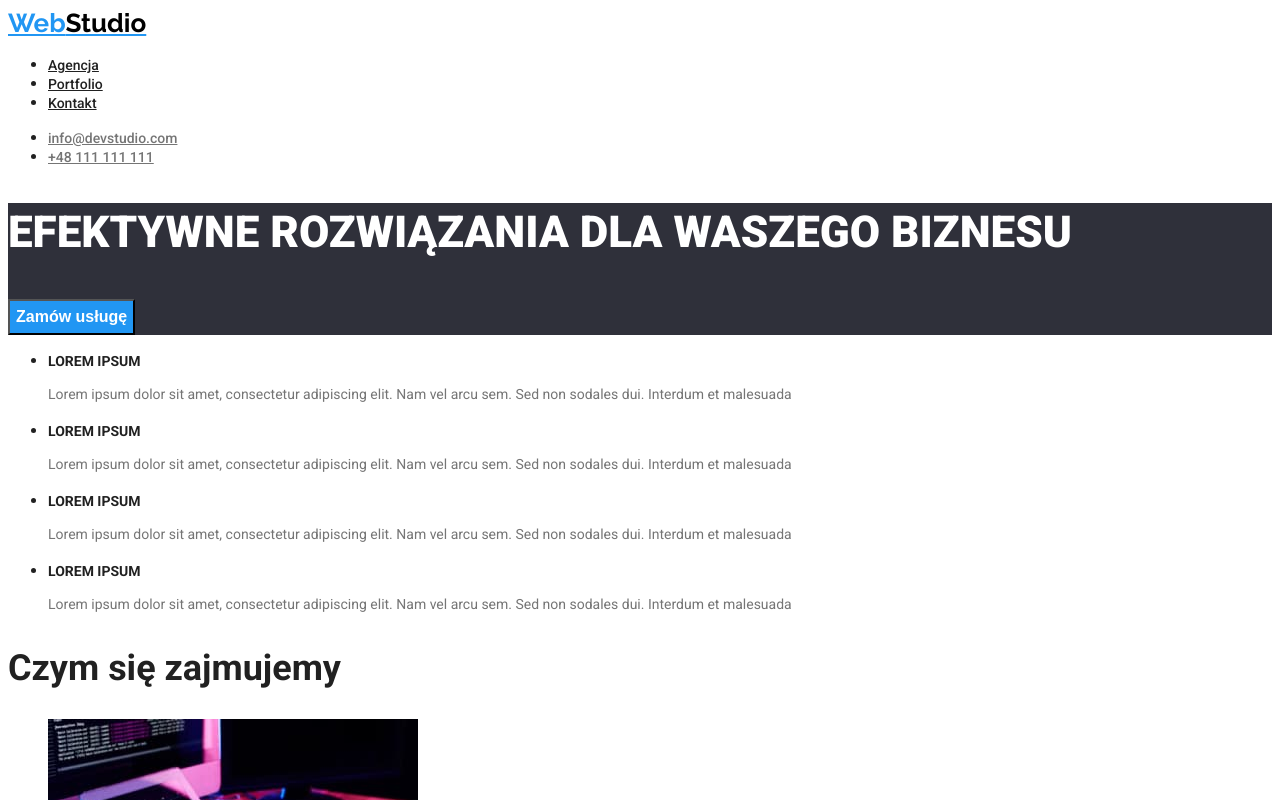
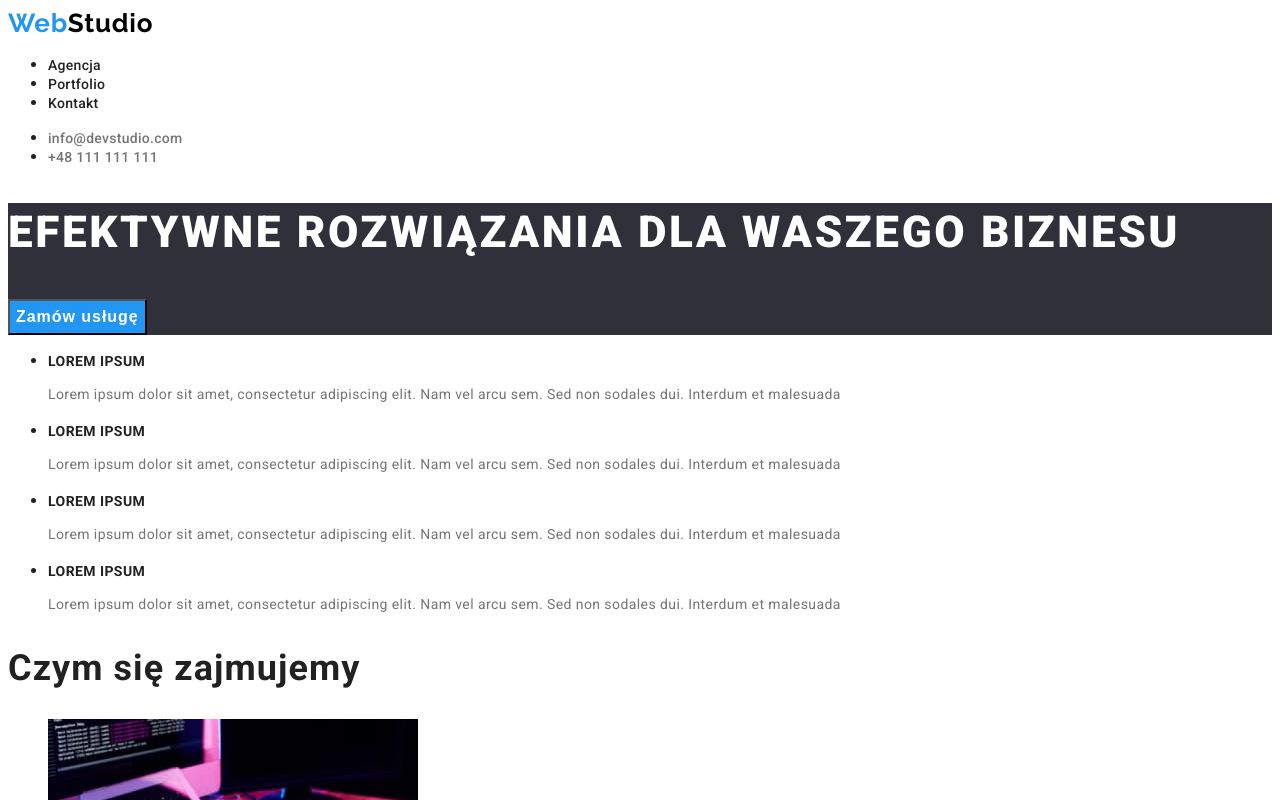
Before and after one commit to lesniakl/goit-markup-hw-02, a plain HTML site: page index.html in a window 1280 px wide. Both pictures are taken after a click on the button "Zamów usługę". Shown: the top 800 px of the page. Drawn offline with Linux system fonts and the light colour scheme.

Commit message:
Updated styling and fixed order button

```diff
--- a/css/styles.css
+++ b/css/styles.css
@@ -15,7 +15,9 @@ body {
   font-weight: 700;
   font-size: 26px;
   line-height: 1.2;
+  letter-spacing: 0.03em;
   color: var(--active-element);
+  text-decoration: none;
 }
 .header .logo2 {
   color: #000;
@@ -27,7 +29,9 @@ body {
   font-size: 14px;
   line-height: 1.15;
   font-weight: 500;
+  letter-spacing: 0.02em;
   color: var(--font-color);
+  text-decoration: none;
 }
 .link:focus,
 .link:hover {
@@ -37,6 +41,7 @@ body {
   font-size: 16px;
   line-height: 1.62;
   font-weight: 500;
+  letter-spacing: 0.03em;
 }
 .button-filter:focus,
 .button-filter:hover {
@@ -48,7 +53,9 @@ body {
   font-size: 14px;
   line-height: 1.15;
   font-weight: 500;
+  letter-spacing: 0.02em;
   color: var(--second-font-color);
+  text-decoration: none;
 }
 .contact:focus,
 .contact:hover {
@@ -64,21 +71,25 @@ body {
   font-size: 14px;
   line-height: 1.71;
   font-style: normal;
+  letter-spacing: 0.03em;
   color: #fff;
 }
 .footer .contact {
   line-height: 1.71;
   font-weight: 400;
+  letter-spacing: 0.03em;
 }
 .portfolio-main-projects h3 {
   font-size: 18px;
   line-height: 2;
   font-weight: 700;
+  letter-spacing: 0.06em;
 }
 .portfolio-main-projects p {
   font-size: 16px;
   line-height: 1.88;
   color: var(--second-font-color);
+  letter-spacing: 0.03em;
 }
 .index-main-order {
   background-color: var(--bg-color-accent2);
@@ -87,29 +98,38 @@ body {
   font-size: 44px;
   line-height: 1.36;
   font-weight: 900;
+  letter-spacing: 0.06em;
   color: #fff;
 }
 .button-order {
   font-size: 16px;
   line-height: 1.88;
   font-weight: 700;
+  letter-spacing: 0.06em;
   color: #fff;
   background-color: var(--active-element);
+}
+.button-order:hover,
+.button-order:focus {
+  cursor: pointer;
 }
 .index-article h3 {
   font-size: 14px;
   line-height: 1.15;
   font-weight: 700;
+  letter-spacing: 0.03em;
 }
 .index-article p {
   font-size: 14px;
   line-height: 1.71;
+  letter-spacing: 0.03em;
   color: var(--second-font-color);
 }
 .index-what-we-do h2 {
   font-size: 36px;
   line-height: 1.17;
   font-weight: 700;
+  letter-spacing: 0.03em;
 }
 .index-team {
   background-color: var(--bg-color-accent1);
@@ -118,14 +138,17 @@ body {
   font-size: 36px;
   line-height: 1.17;
   font-weight: 700;
+  letter-spacing: 0.03em;
 }
 .index-team h3 {
   font-size: 16px;
   line-height: 1.19;
   font-weight: 500;
+  letter-spacing: 0.03em;
 }
 .index-team p {
   font-size: 16px;
   line-height: 1.19;
   color: var(--second-font-color);
+  letter-spacing: 0.03em;
 }
```
